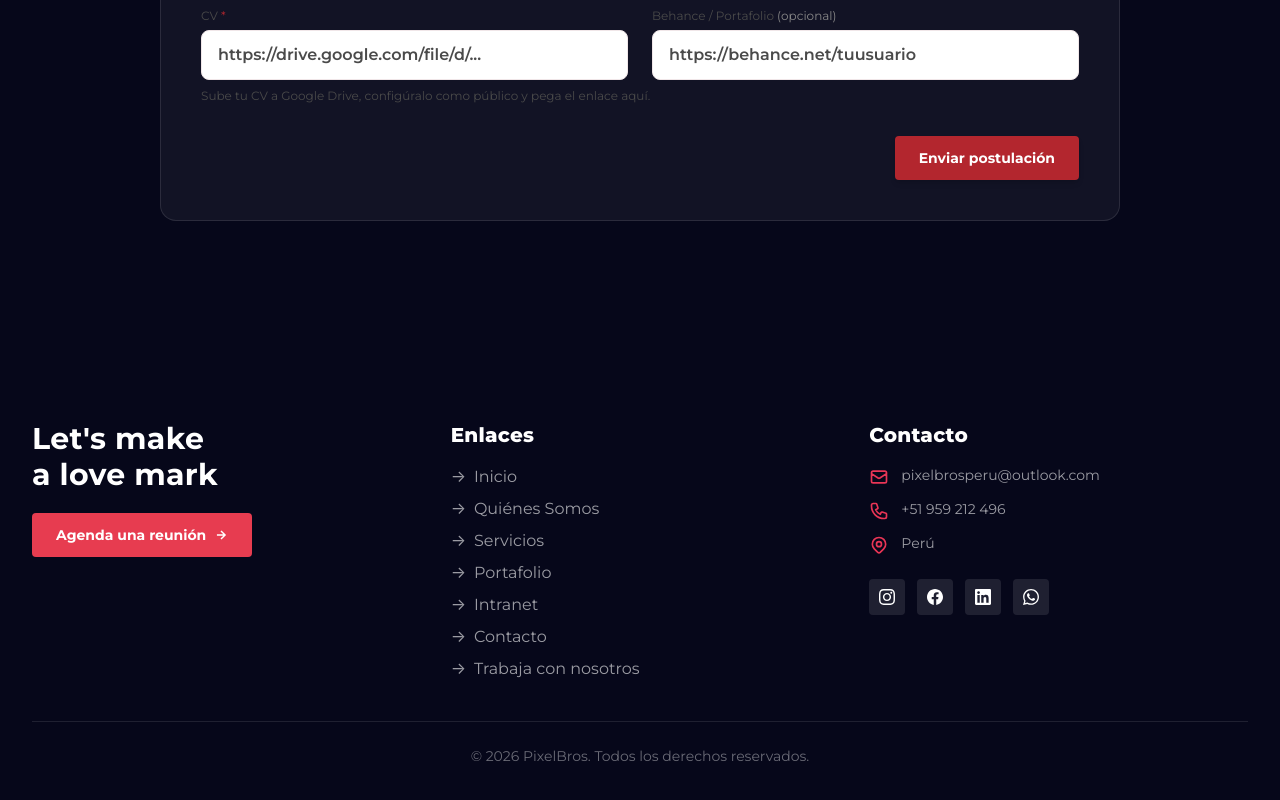
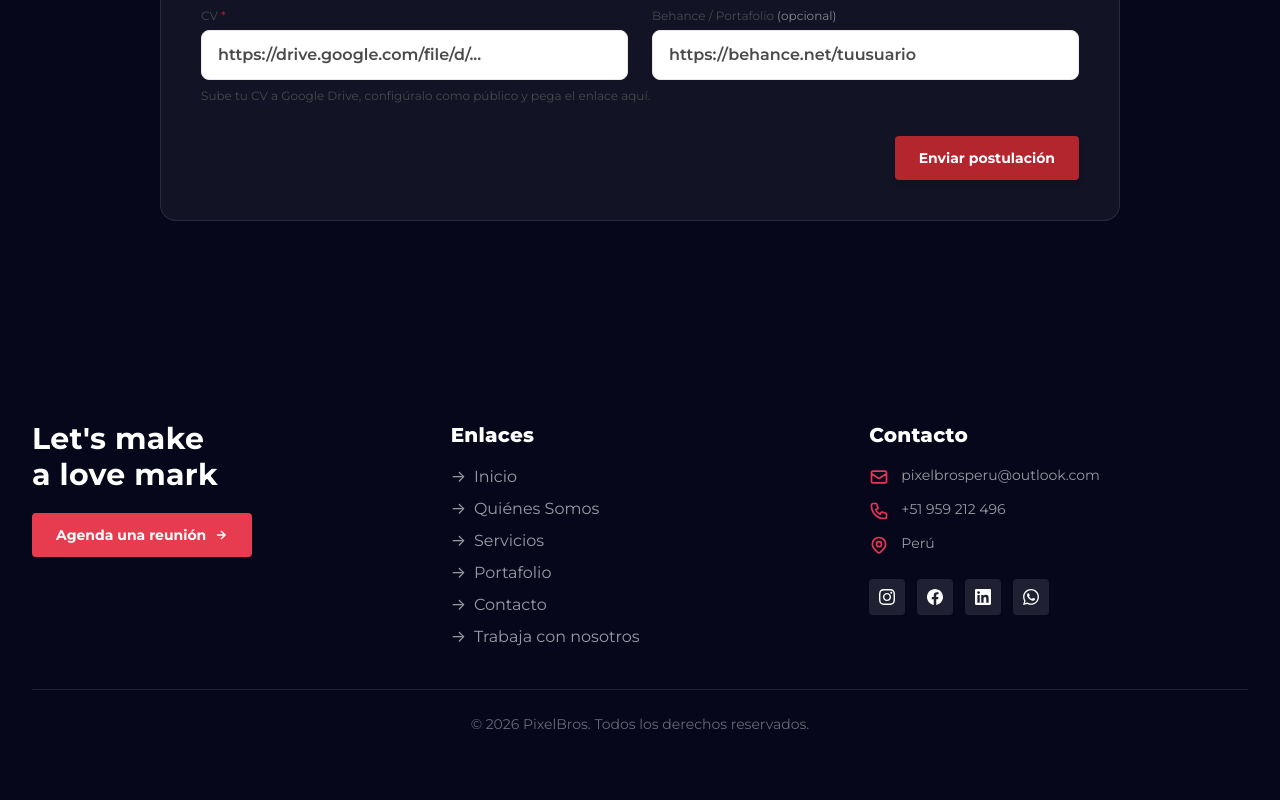
Before and after one commit to hxtxrchq/PixelBros, a React (Vite) app: page /postula in a window 1280 px wide. Shown: the part 1294-2094 px from the top of the page. Built offline with nearby package versions, Linux system fonts and the light colour scheme; no server answers.

Commit message:
feat: quitar intranet del footer

```diff
--- a/src/components/Footer.jsx
+++ b/src/components/Footer.jsx
@@ -32,7 +32,6 @@ const Footer = () => {
     { name: 'Quiénes Somos', path: '/about' },
     { name: 'Servicios', path: '/services' },
     { name: 'Portafolio', path: '/portfolio' },
-    { name: 'Intranet', path: '/intranet/login' },
     { name: 'Contacto', path: '/contact' },
     { name: 'Trabaja con nosotros', path: '/postula' },
   ];
```
